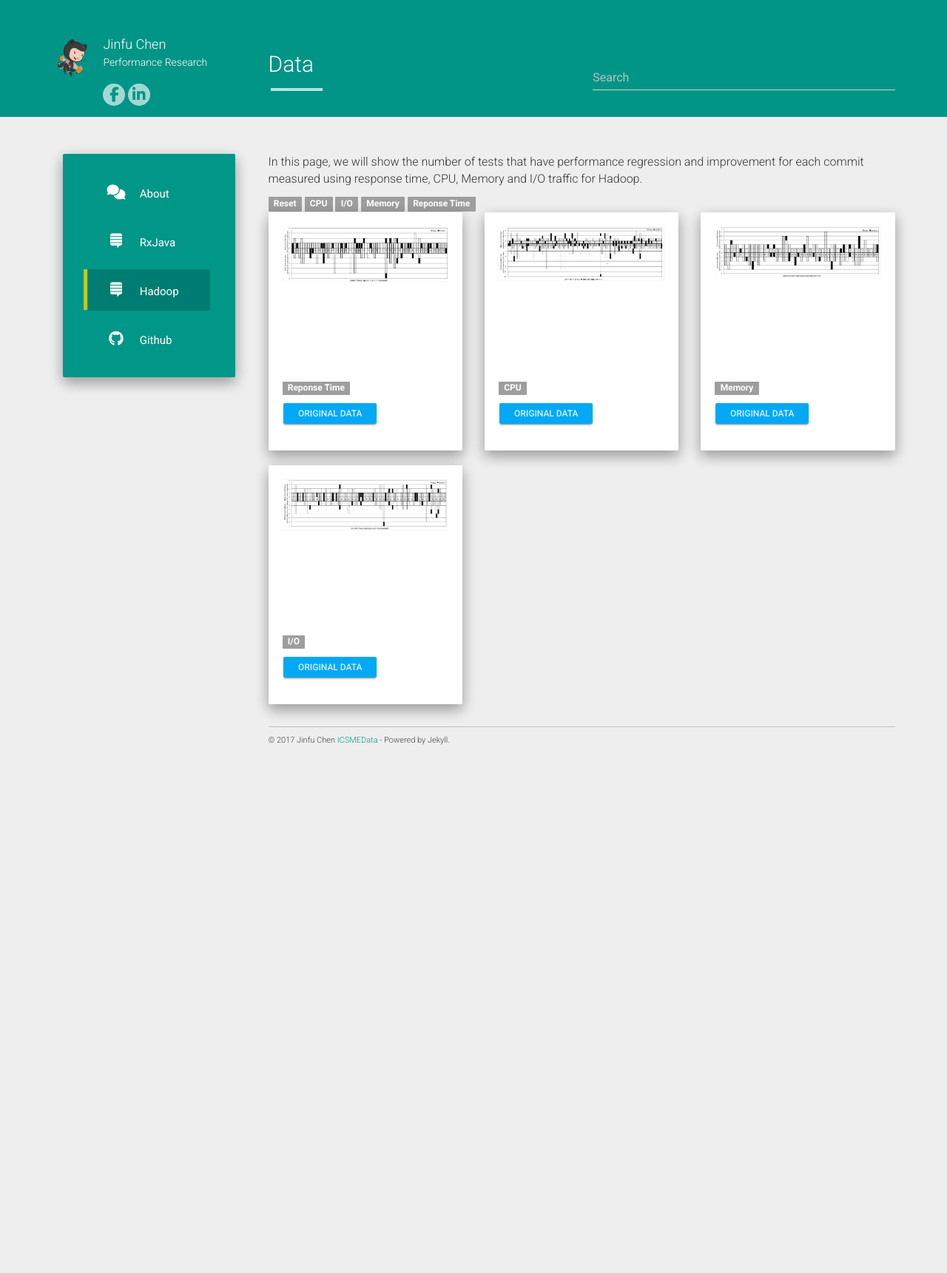
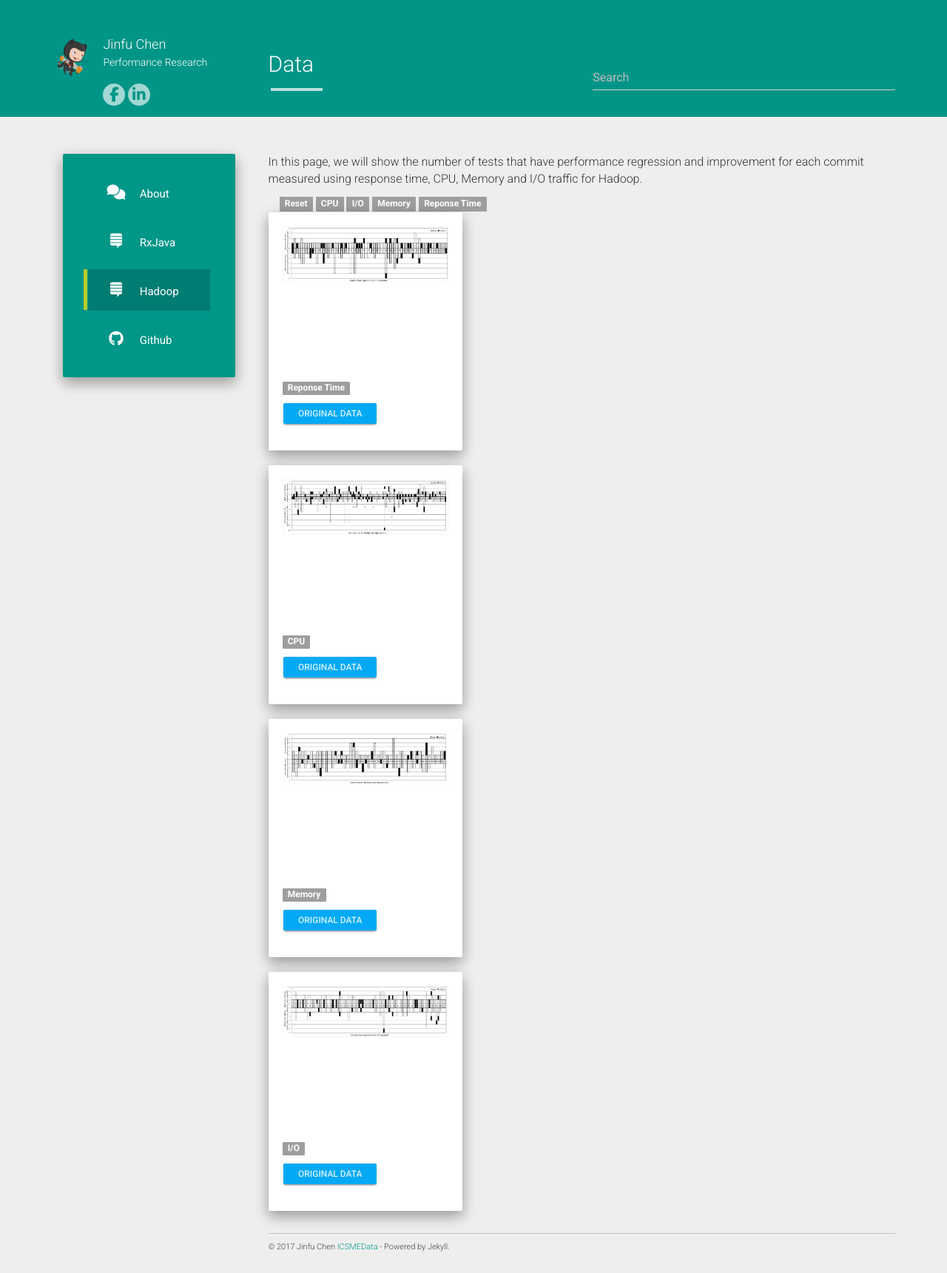
Before and after one commit to jinfuchen/icsmeData, a Jekyll site: the page built from hadoop.md, in a window 1280 px wide. Shown: the whole page at 74% size. Built offline with Jekyll 4.4.1, drawn with Linux system fonts in a browser that asks for light colours; nearby versions of some CDN libraries; before the commit the page ends 1036 px from its top, so only the background shows below that.

Commit message:
layout width

```diff
--- a/_layouts/hadoop.html
+++ b/_layouts/hadoop.html
@@ -6,9 +6,10 @@ layout: default
   <div class="post-content">
     {{ content }}
 
-    <div class="row">
+
     {% include project_tags.html %}
     {% for i in site.data.hadoop %}
+    <div class="row">
     <div class="project-item col-md-4 col-sm-6 col-xs-12" data-tags='{{ i.tags | jsonify | downcase }}'>
     	<div class="well project-outer">
     		<div class="project-inner">
@@ -43,8 +44,9 @@ layout: default
     		</div>
     	</div>
         </div>
+     </div>
     {% endfor %}
-    </div>
+
   </div>
 
 </article>
```
